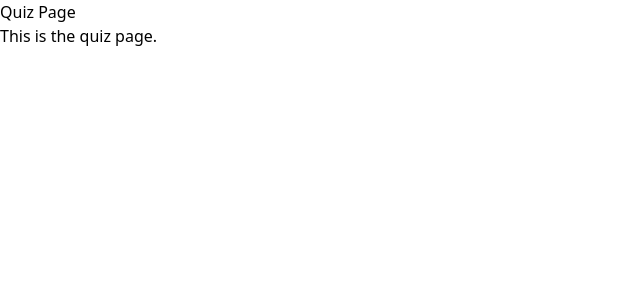
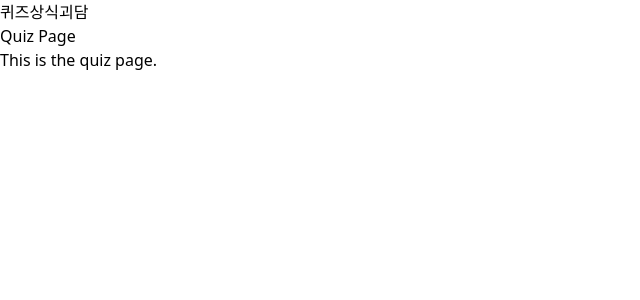
Before and after one commit to kdt-ful-class-three-group/poop, a React (Vite) app in the folder client/: page /Quiz in a window 1280 px wide. Shown: the top 300 px of the page, without its empty margins (0-640 px from the left). Built offline with nearby package versions, Linux system fonts and the light colour scheme.

Commit message:
카테고리를 생성하고 버튼을 눌렀을 경우 동작하는지 확인

```diff
--- a/client/src/commonComponents/Menu.jsx
+++ b/client/src/commonComponents/Menu.jsx
@@ -1,5 +1,11 @@
 function Menu() {
-
+  return (
+    <div>
+      <button onClick={() => console.log('quiz')}>퀴즈</button>
+      <button onClick={() => console.log('common_sense')}>상식</button>
+      <button onClick={() => console.log('horror')}>괴담</button>
+    </div>
+  )
 }
 
 export default Menu;
```
